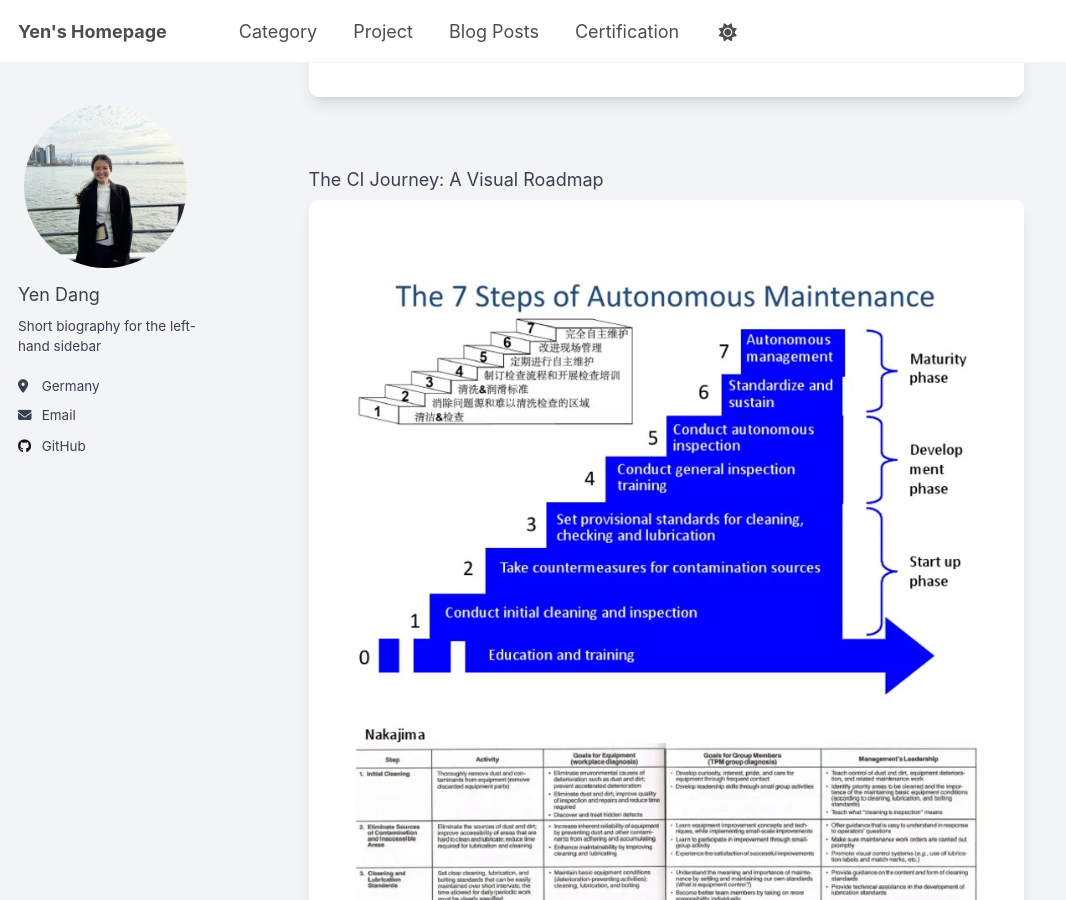
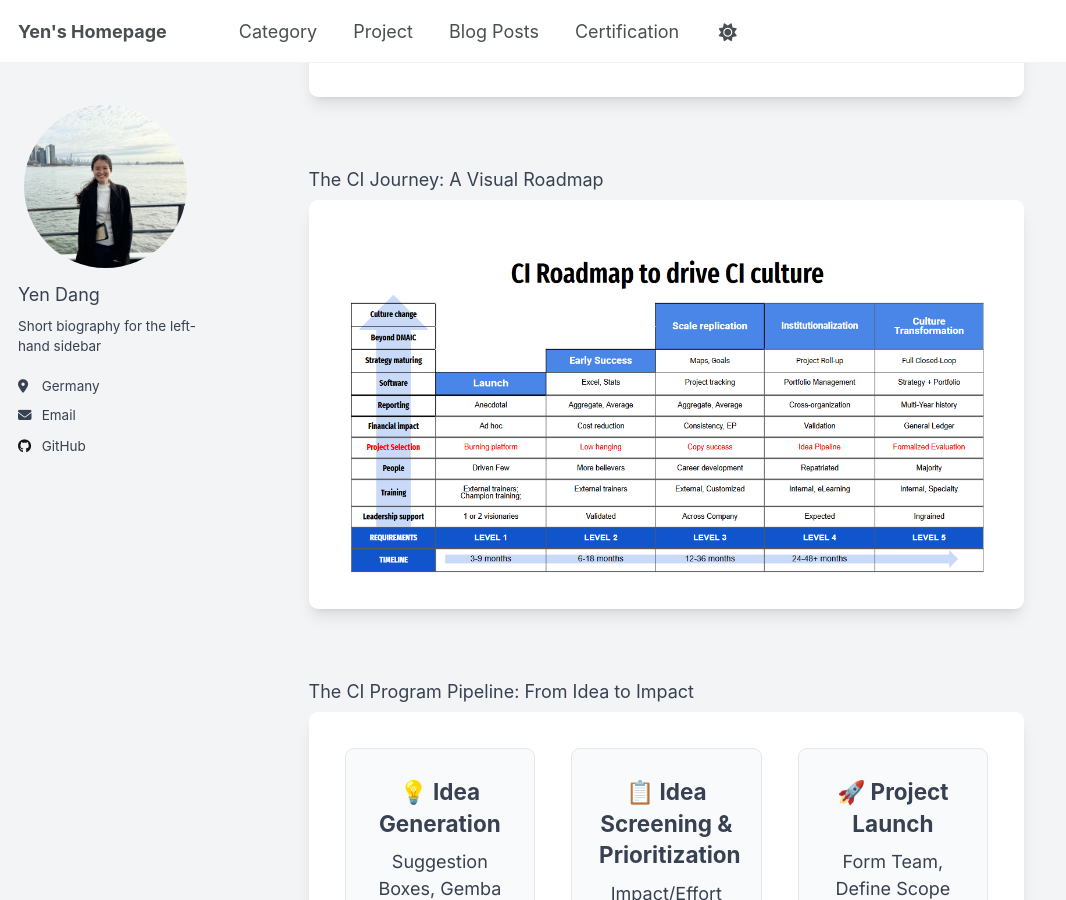
Before and after one commit to yen010390/yen010390.github.io, a Jekyll site: the page built from _posts/2013-08-14-blog-post-2.html, in a window 1280 px wide and 900 px high, scrolled down 652 px. Shown: the whole window, without its empty margins (0-1066 px from the left). Built offline with Jekyll 4.4.1, drawn with Linux system fonts in a browser that asks for light colours; nearby versions of some CDN libraries.

Commit message:
Update 2013-08-14-blog-post-2.html

```diff
--- a/_posts/2013-08-14-blog-post-2.html
+++ b/_posts/2013-08-14-blog-post-2.html
@@ -83,7 +83,7 @@
     <section id="roadmap" class="mb-16">
       <h2 class="section-title"><span class="highlight">The CI Journey: A Visual Roadmap</span></h2>
       <div class="max-w-6xl mx-auto bg-white p-8 rounded-lg shadow-lg">
-        <img src="/images/AM.jpg" alt="CI Roadmap" class="w-full rounded-md shadow-inner">
+        <img src="/images/CI-roadmap.png" alt="CI Roadmap" class="w-full rounded-md shadow-inner">
       </div>
     </section>
 
```
